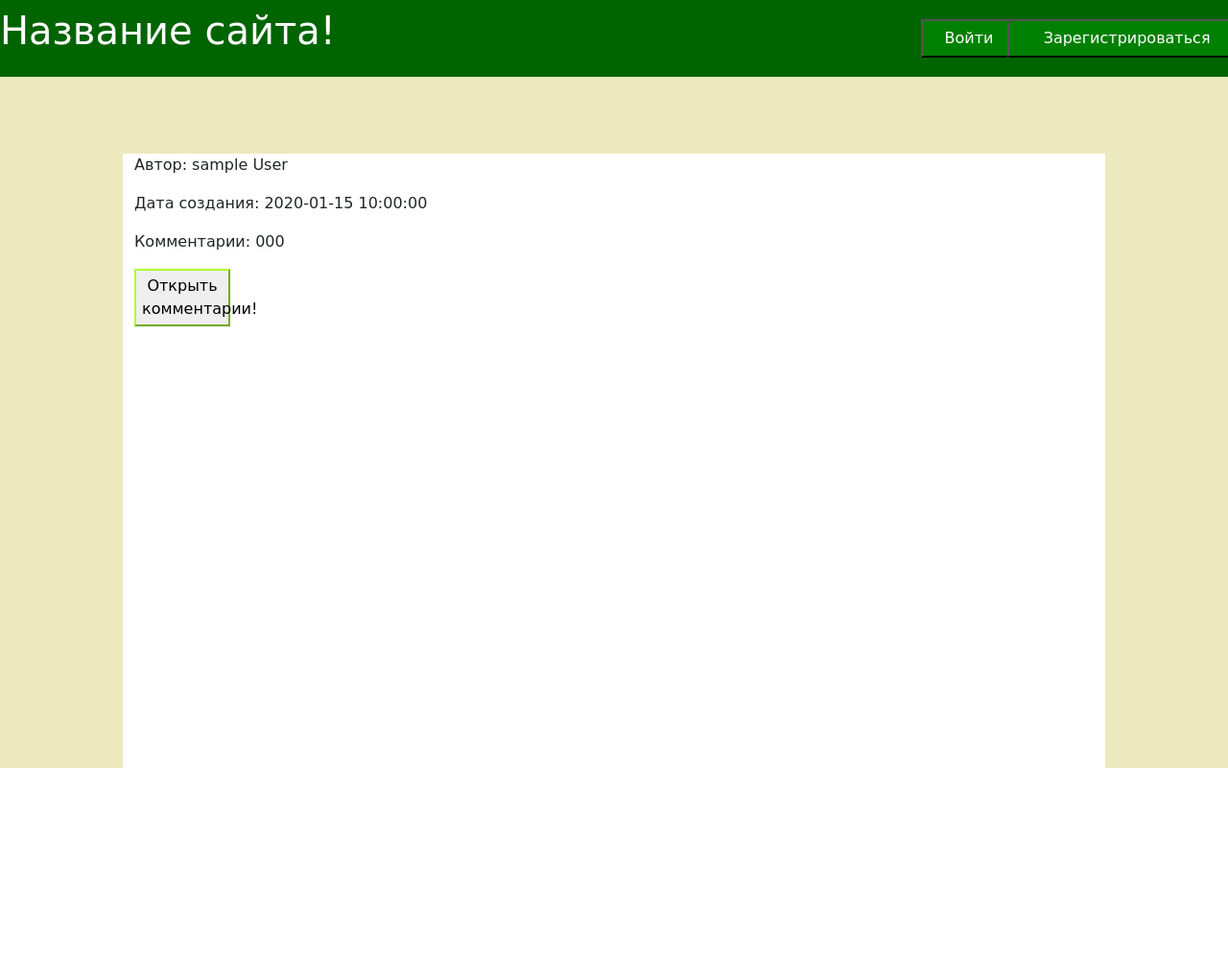
After one commit to MarKGit2021/web_project, a Flask app: template templates/get_information.html in a window 1280 px wide. The commit adds this page. Shown: the top 999 px of the page at 96% size. Run offline with Flask 2, Linux system fonts and the light colour scheme; the template is opened without the code that fills it: most values are stand-ins (such as "Sample title", 1, 10 or a date in 2020).

Commit message:
Примерный вариант показа информации

```diff
--- a/data/information.py
+++ b/data/information.py
@@ -49,7 +49,6 @@ class Information(SqlAlchemyBase):
                 'error': self.is_blocked,
                 'modified_date': self.modified_date, 'points': self.points,
                 'number_of_comments': len(self.comments),
-                'text': self.get_text_information(),
                 'main_word': self.all_words[0].word}
 
     def __str__(self):
@@ -59,7 +58,7 @@ class Information(SqlAlchemyBase):
     def __repr__(self):
         return f'Информация(id: {self.id}; user_id: {self.user_id}; date: {self.modified_date})'
 
-    def save_text(self, text: str, folder: str = './db/files/'):
+    def save_text(self, text: str, folder: str = './templates/files/'):
         """
         Метод, который сохраняет текст в файл и сам записывает к нему путь.
         Если будем записываеть комменты в бд, то он будет как-то преобразовывть или еще что-то
@@ -70,7 +69,7 @@ class Information(SqlAlchemyBase):
         """
         with open(f'{folder}information_{self.id}.txt', 'w', encoding='utf-8') as file:
             file.write(text.strip())
-        self.folder = f'./db/files/information_{self.id}.txt'
+        self.folder = f'./files/information_{self.id}.txt'
 
     def append_word(self, word: Word, db):
         """
--- a/main.py
+++ b/main.py
@@ -1,13 +1,16 @@
 from flask import render_template, Flask
 from flask_login import LoginManager
+from werkzeug.utils import redirect
 
 from data import db_session
+from data.information import Information
 from forms.search_form import SearchForm
 from func.top_information import get_top_information
 
 db_session.global_init('db/db.db')
 app = Flask(__name__)
 app.config['SECRET_KEY'] = 'yandexlyceum_secret_key'
+
 
 # login_manager = LoginManager()
 # login_manager.init_app(app)
@@ -16,11 +19,26 @@ def search(word):
     pass
 
 
+@app.route('/search/<int:folder>', methods=['GET'])
+def search_information(folder):
+    pass
+
+
+@app.route('/information/<int:folder>', methods=['GET'])
+def get_information(folder):
+    information_id = int(str(folder)[3:])
+    db = db_session.create_session()
+    information = db.query(Information).filter(Information.id == information_id)
+    if len(list(information)) == 0:
+        return redirect('/')
+    # print(information[0].get_text_information(), type(information[0]))
+    return render_template(information[0].folder, **information[0].get_information(), site='/')
+
+
 @app.route('/')
 def main_func():
     form = SearchForm()
     if form.validate_on_submit():
-        print('tytyt')
         search(form.word)
     db = db_session.create_session()
     top_information = get_top_information(db)
--- /dev/null
+++ b/templates/get_information.html
@@ -0,0 +1,33 @@
+{% extends "headline.html" %}
+
+{% block content %}
+<html lang="ru">
+<head>
+    <meta charset="UTF-8">
+    <title>{{ main_word }}</title>
+    <style type="text/css">
+        .search_comment_button{
+            font-family: 'Lobster', cursive;
+            position: absolute;
+            height: 60px;
+            border-color: greenyellow;
+            width: 100px;
+        }
+    </style>
+</head>
+<body>
+<div class="content_block">
+    <main role="main" class="container">
+    {% block content_1 %}
+    {% endblock %}
+    <p class="font_block_lobster">Автор: {{ user_name }} {{user_surname }}</p>
+    <p class="font_block_lobster">Дата создания: {{ modified_date }}</p>
+    <p class="font_block_lobster">Комментарии: {{ number_of_comments }}</p>
+    <a href="{{ site }}"><button class="search_comment_button">Открыть комментарии!</button></a>
+    </main>
+</div>
+
+</body>
+
+</html>
+{% endblock %}
--- a/templates/headline.html
+++ b/templates/headline.html
@@ -89,7 +89,7 @@
         <a href="/private_office"><button class="private_office_button" style="color: white">Личный кабинет</button></a>
     {% endif %}
 </div>
-<div class="content_block"></div>
+<!--<div class="content_block"></div>-->
 <main role="main" class="container">
     {% block content %}{% endblock %}
 </main>
--- a/templates/main.html
+++ b/templates/main.html
@@ -62,6 +62,7 @@
             <p class="search_button">{{ form.submit(type="submit", class="btn btn-primary", class="search_button") }}</p>
         </div>
     </form>
+        <br>
         <center><div class="top_10_information_block">Топ 10 информации и текст какой-нибудь
         <table class="table">
           <thead>
@@ -76,7 +77,7 @@
             <tr>
         <!--      <th scope="row">1</th>-->
               <td class="table-light">{{ i }}</td>
-              <td class="table-light">{{ inf[i]["main_word"] }}</td>
+              <td class="table-light">{{ inf[i]["main_word"].word }}</td>
               <td class="table-light">{{ inf[i]["points"] }}</td>
             </tr>
         {% endfor %}
@@ -85,4 +86,4 @@
 
     </div>
     </body>
-{% endblock %}<!DOCTYPE html>
+{% endblock %}
```
